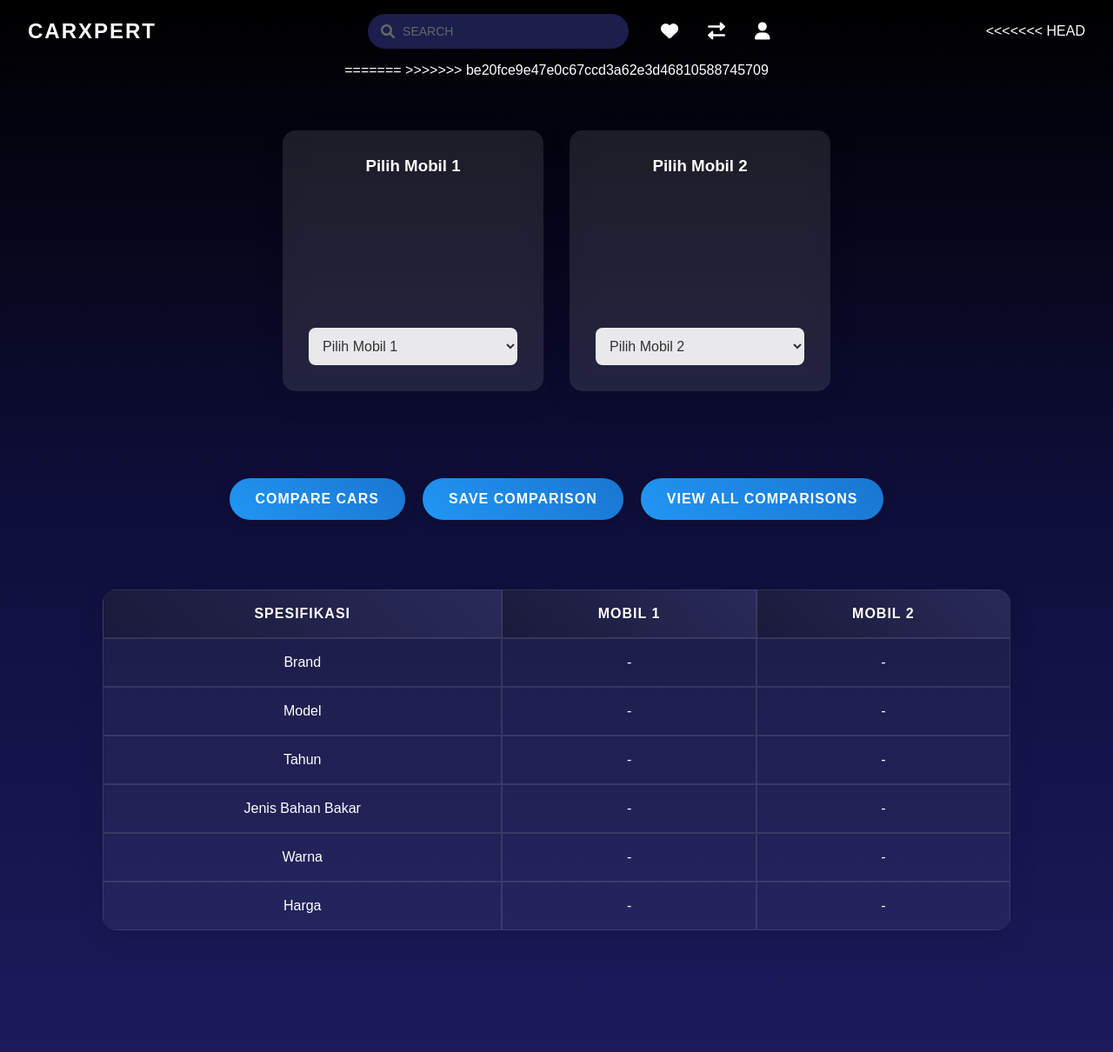
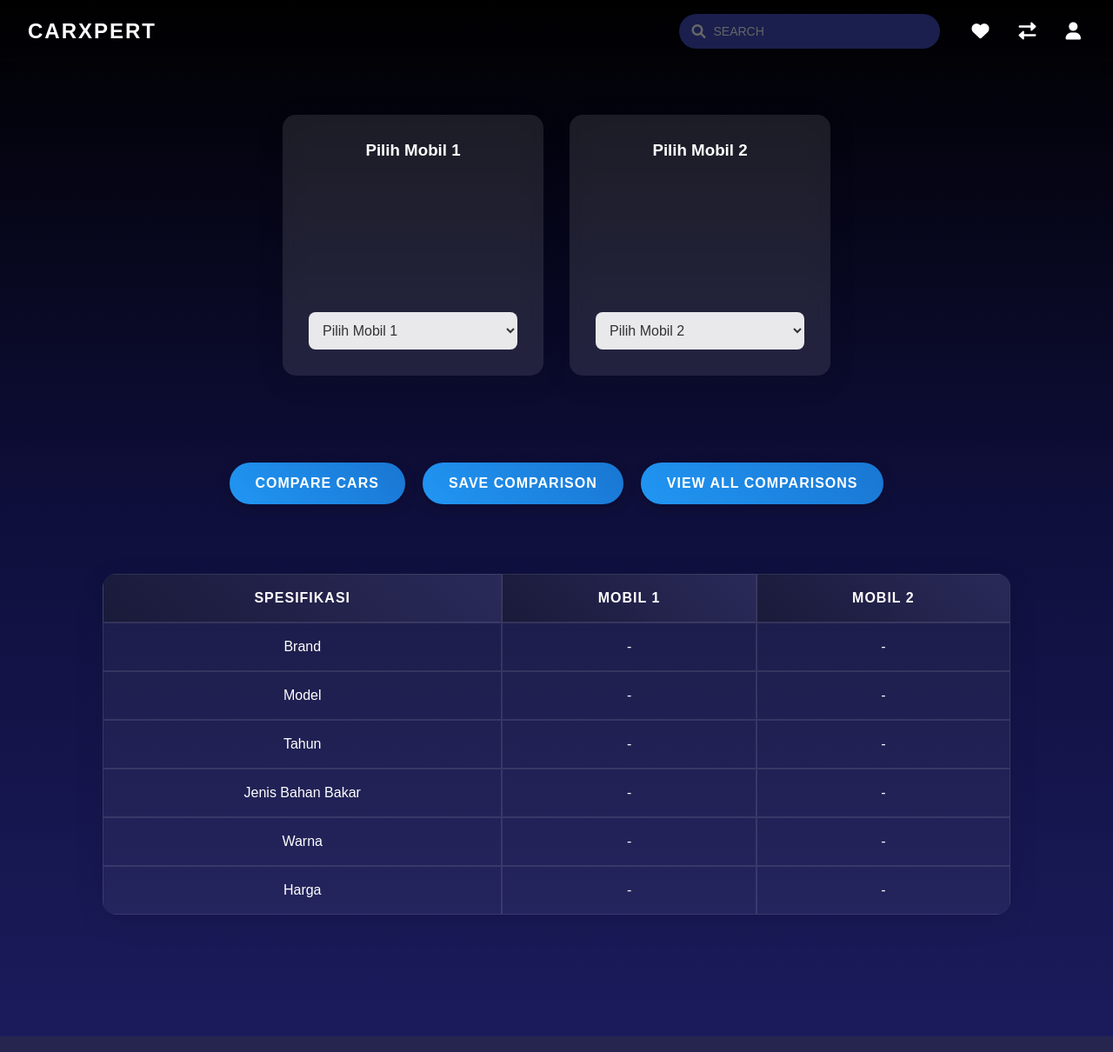
Before and after one commit to CarXpert/Car-Xpert, a Django app: page /comparecars/compare/ in a window 1280 px wide. Shown: the whole page at 87% size. After the commit the page ends 1089 px from the top, so only its background shows below. Run offline with Django 5.2, Linux system fonts and the light colour scheme; data comes from the database, SQL or seed files in the repository.

Commit message:
header.html

```diff
--- a/templates/header.html
+++ b/templates/header.html
@@ -162,13 +162,6 @@
                 </button>
             </div>
         </div>
-<<<<<<< HEAD
-    </div>
-</nav>
-=======
     </nav>
-
-
 </body>
 </html>
->>>>>>> be20fce9e47e0c67ccd3a62e3d46810588745709
```
